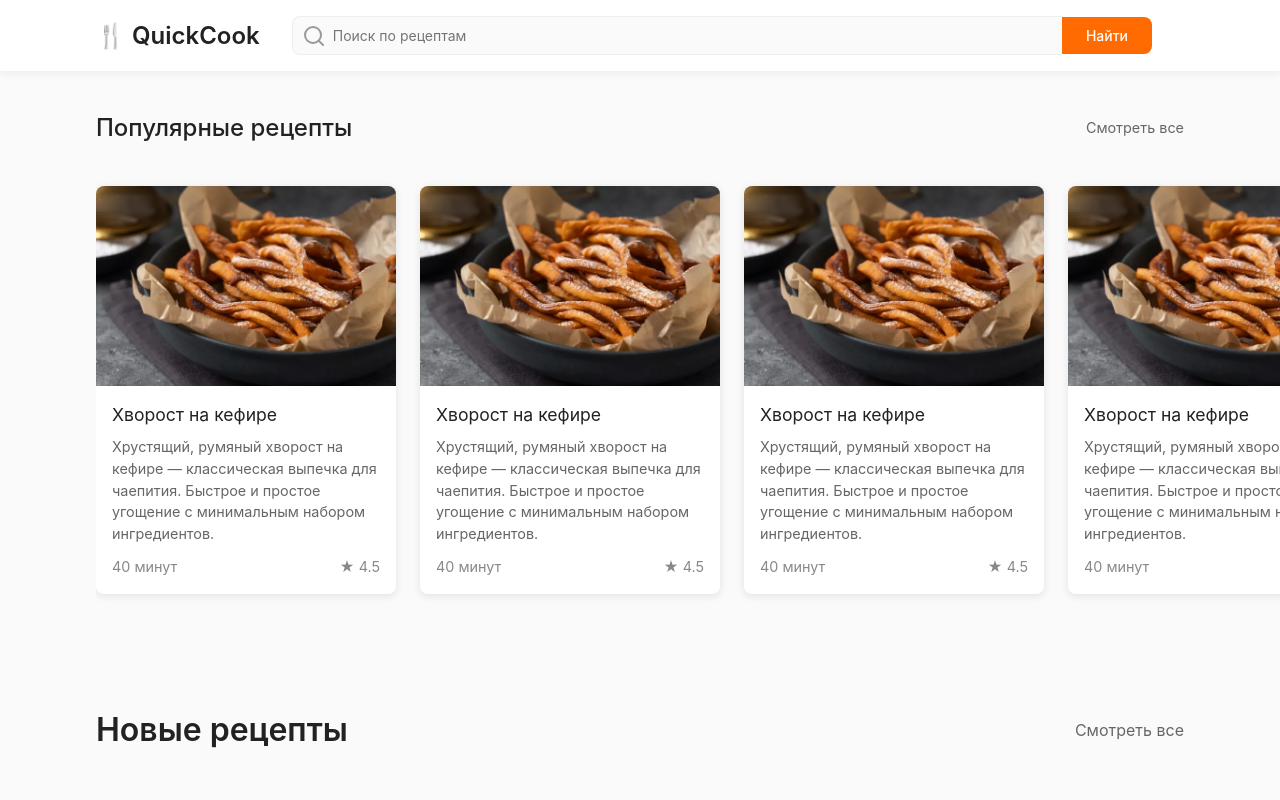
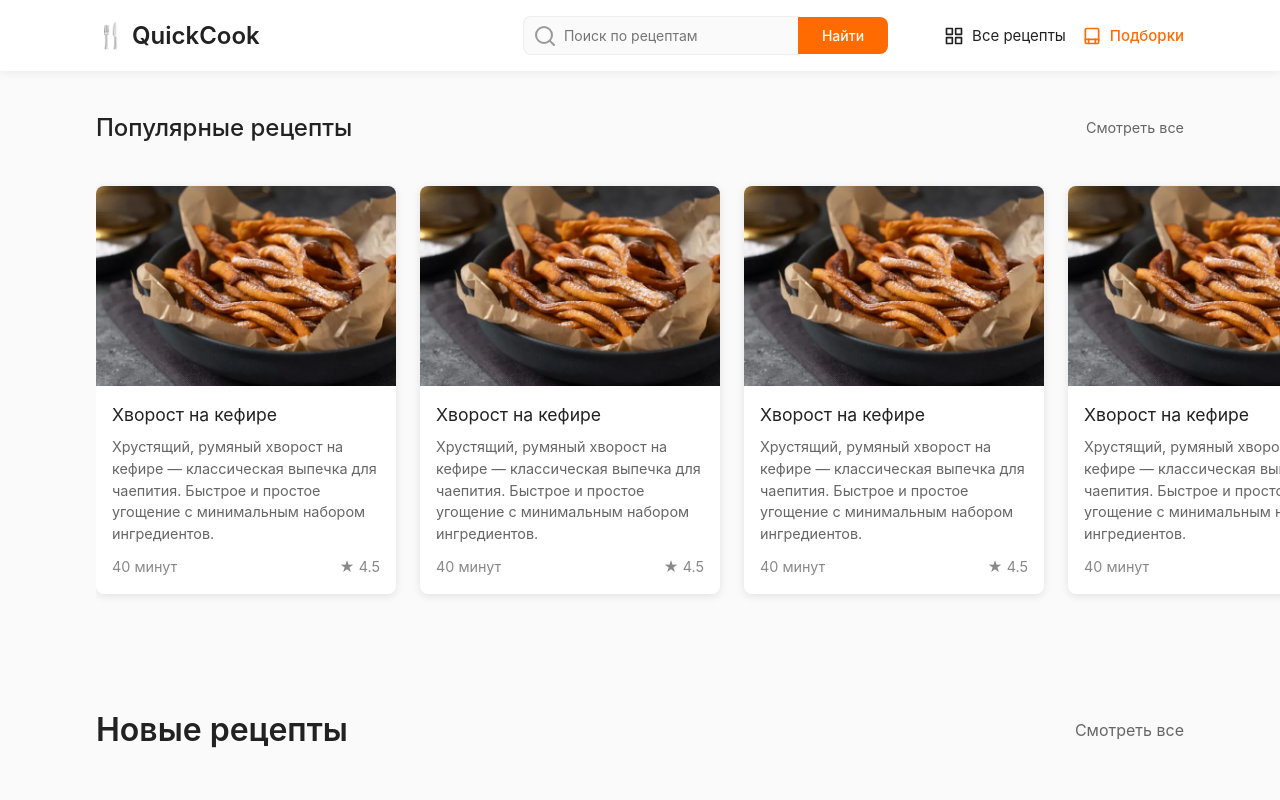
Before and after one commit to art-crazy/nom-nom-nom, a Next.js app: page / in a window 1280 px wide. Shown: the top 800 px of the page. Built offline with nearby package versions, Linux system fonts and the light colour scheme; a web font is replaced by a local one.

Commit message:
add mobile nav

```diff
--- a/src/components/Header/Header.module.scss
+++ b/src/components/Header/Header.module.scss
@@ -17,6 +17,46 @@
   font-weight: 600;
   color: #222;
   text-decoration: none;
+}
+
+.headerRight {
+  display: flex;
+  align-items: center;
+  gap: 24px;
+}
+
+.desktopNav {
+  display: flex;
+  align-items: center;
+  gap: 16px;
+
+  @media (max-width: 650px) {
+    display: none;
+  }
+}
+
+.desktopNavItem {
+  color: #666;
+  text-decoration: none;
+  font-size: 15px;
+  transition: color 0.2s;
+  display: flex;
+  align-items: center;
+  gap: 8px;
+
+  &:hover {
+    color: #222;
+  }
+
+  &.active {
+    color: #222;
+    font-weight: 500;
+  }
+
+  svg {
+    width: 20px;
+    height: 20px;
+  }
 }
 
 .nav {
--- a/src/components/Header/Header.tsx
+++ b/src/components/Header/Header.tsx
@@ -4,6 +4,7 @@ import { usePathname } from 'next/navigation';
 import Link from 'next/link';
 import Search from './Search/Search';
 import MobileNav from './MobileNav/MobileNav';
+import NavItem from '@/components/Navigation/NavItem';
 
 const Header = () => {
   const pathname = usePathname();
@@ -21,7 +22,13 @@ const Header = () => {
         <Link href="/" className={styles.logo} onClick={handleLogoClick} style={{ cursor: 'pointer' }}>
           🍴 QuickCook
         </Link>
-        <Search />
+        <div className={styles.headerRight}>
+          <Search />
+          <div className={styles.desktopNav}>
+            <NavItem type="recipes" className={styles.desktopNavItem} />
+            <NavItem type="collections" className={styles.desktopNavItem} />
+          </div>
+        </div>
       </header>
       <MobileNav />
     </>
--- a/src/components/Header/MobileNav/MobileNav.module.scss
+++ b/src/components/Header/MobileNav/MobileNav.module.scss
@@ -10,7 +10,7 @@
   z-index: 1000;
 }
 
-.navItem {
+.mobileNavItem {
   display: flex;
   flex-direction: column;
   align-items: center;
--- a/src/components/Header/MobileNav/MobileNav.tsx
+++ b/src/components/Header/MobileNav/MobileNav.tsx
@@ -1,29 +1,12 @@
 import React from 'react';
-import Link from 'next/link';
-import { usePathname } from 'next/navigation';
 import styles from './MobileNav.module.scss';
-import RecipesIcon from '@/components/icons/RecipesIcon';
-import CollectionsIcon from '@/components/icons/CollectionsIcon';
+import NavItem from '@/components/Navigation/NavItem';
 
 const MobileNav: React.FC = () => {
-  const pathname = usePathname();
-
   return (
     <nav className={styles.mobileNav}>
-      <Link
-        href="/recepty"
-        className={`${styles.navItem} ${pathname === '/recepty' ? styles.active : ''}`}
-      >
-        <RecipesIcon className={styles.icon} />
-        <span>Все рецепты</span>
-      </Link>
-      <Link
-        href="/"
-        className={`${styles.navItem} ${pathname === '/' ? styles.active : ''}`}
-      >
-        <CollectionsIcon className={styles.icon} />
-        <span>Подборки</span>
-      </Link>
+      <NavItem type="recipes" className={styles.mobileNavItem} />
+      <NavItem type="collections" className={styles.mobileNavItem} />
     </nav>
   );
 };
--- /dev/null
+++ b/src/components/Navigation/NavItem.module.scss
@@ -0,0 +1,27 @@
+.navItem {
+  display: flex;
+  align-items: center;
+  gap: 8px;
+  text-decoration: none;
+  color: #666;
+  transition: color 0.2s;
+
+  &:hover {
+    color: #ff6b00;
+  }
+
+  &.active {
+    color: #ff6b00;
+    font-weight: 500;
+  }
+
+  .icon {
+    width: 20px;
+    height: 20px;
+  }
+
+  span {
+    font-size: 15px;
+    line-height: 1.2;
+  }
+}
--- /dev/null
+++ b/src/components/Navigation/NavItem.tsx
@@ -0,0 +1,46 @@
+import React from 'react';
+import Link from 'next/link';
+import { usePathname } from 'next/navigation';
+import styles from './NavItem.module.scss';
+import RecipesIcon from '@/components/icons/RecipesIcon';
+import CollectionsIcon from '@/components/icons/CollectionsIcon';
+
+interface NavItemProps {
+  type: 'recipes' | 'collections';
+  className?: string;
+  iconClassName?: string;
+}
+
+const NavItem: React.FC<NavItemProps> = ({ type, className, iconClassName }) => {
+  const pathname = usePathname();
+
+  const config = {
+    recipes: {
+      href: '/recepty',
+      label: 'Все рецепты',
+      icon: RecipesIcon,
+      activePath: '/recepty'
+    },
+    collections: {
+      href: '/',
+      label: 'Подборки',
+      icon: CollectionsIcon,
+      activePath: '/'
+    }
+  };
+
+  const { href, label, icon: Icon, activePath } = config[type];
+  const isActive = pathname === activePath;
+
+  return (
+    <Link
+      href={href}
+      className={`${styles.navItem} ${isActive ? styles.active : ''} ${className || ''}`}
+    >
+      <Icon className={`${styles.icon} ${iconClassName || ''}`} />
+      <span>{label}</span>
+    </Link>
+  );
+};
+
+export default NavItem;
```
